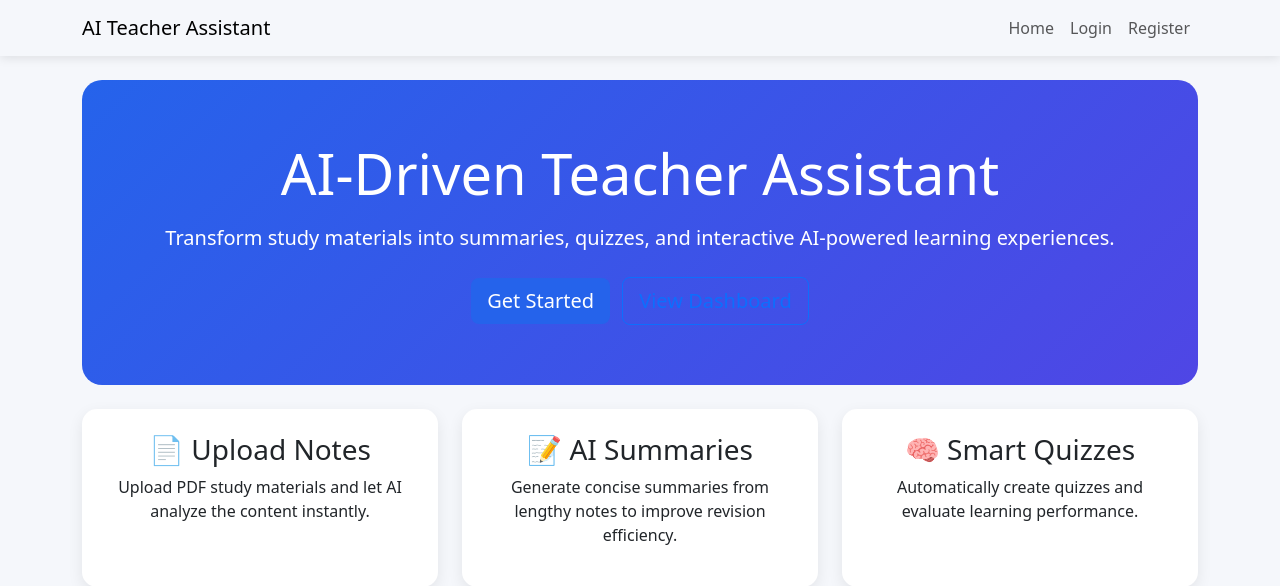
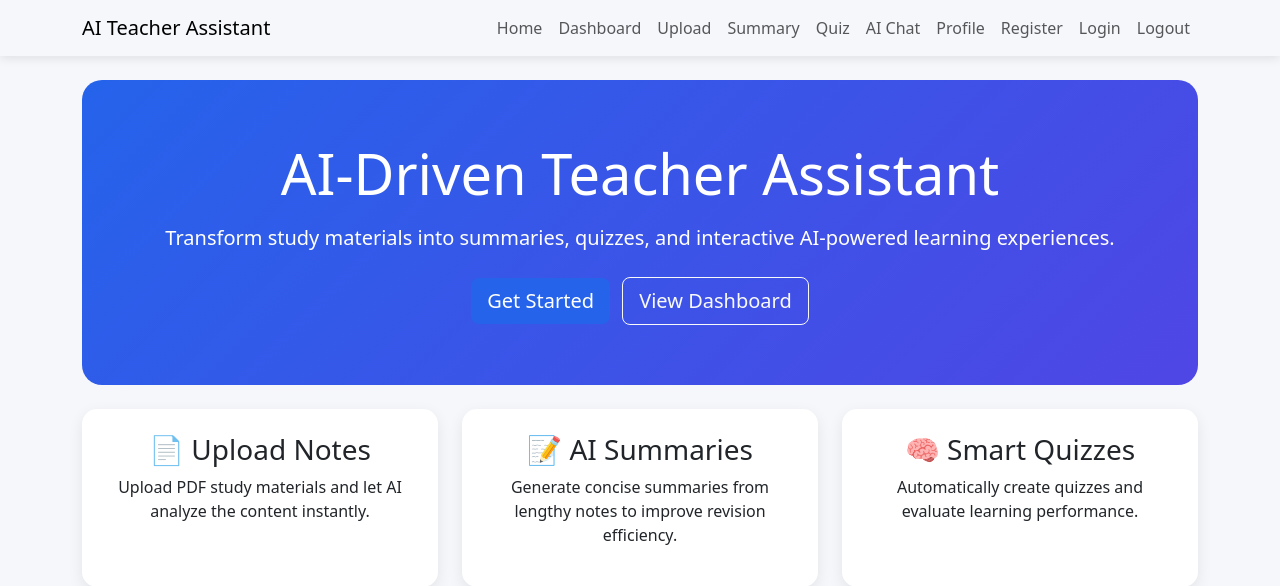
Before and after one commit to prathyusha031/AI-Driven-Teacher-Assistant, a Django app: page / in a window 1280 px wide. Shown: the top 586 px of the page. Run offline with Django 5.2, Linux system fonts and the light colour scheme.

Commit message:
Improve homepage navigation and UI

```diff
--- a/templates/base.html
+++ b/templates/base.html
@@ -59,35 +59,23 @@
 
     <a class="nav-link" href="/">Home</a>
 
-    {% if user.is_authenticated %}
+    <a class="nav-link" href="/dashboard/">Dashboard</a>
 
-        <a class="nav-link" href="/dashboard/">Dashboard</a>
+    <a class="nav-link" href="/upload/">Upload</a>
 
-        <a class="nav-link" href="/upload/">Upload</a>
+    <a class="nav-link" href="/summary/">Summary</a>
 
-        <a class="nav-link" href="/quiz/">Quiz</a>
+    <a class="nav-link" href="/quiz/">Quiz</a>
 
-        <a class="nav-link" href="/summary/">Summary</a>
+    <a class="nav-link" href="/chat/">AI Chat</a>
 
-        <a class="nav-link" href="/chat/">AI Chat</a>
+    <a class="nav-link" href="/profile/">Profile</a>
 
-        <a class="nav-link" href="/profile/">Profile</a>
+    <a class="nav-link" href="/register/">Register</a>
 
-        <a class="nav-link" href="{% url 'logout' %}">
-            Logout
-        </a>
+    <a class="nav-link" href="/login/">Login</a>
 
-    {% else %}
-
-        <a class="nav-link" href="{% url 'login' %}">
-            Login
-        </a>
-
-        <a class="nav-link" href="{% url 'register' %}">
-            Register
-        </a>
-
-    {% endif %}
+    <a class="nav-link" href="/logout/">Logout</a>
 
 </div>
 
--- a/templates/home.html
+++ b/templates/home.html
@@ -19,7 +19,7 @@
             Get Started
         </a>
 
-        <a href="/dashboard/" class="btn btn-outline-primary btn-lg">
+        <a href="/dashboard/" class="btn btn-outline-light btn-lg">
             View Dashboard
         </a>
 
@@ -30,48 +30,39 @@
 <div class="row">
 
     <div class="col-md-4">
-
+        <a href="/upload/" style="text-decoration:none;color:inherit;">
             <div class="card p-4 h-100 text-center">
-
                 <h3>📄 Upload Notes</h3>
-
                 <p>
                     Upload PDF study materials and let AI analyze
                     the content instantly.
                 </p>
-
             </div>
-
+        </a>
     </div>
 
     <div class="col-md-4">
-
+        <a href="/summary/" style="text-decoration:none;color:inherit;">
             <div class="card p-4 h-100 text-center">
-
                 <h3>📝 AI Summaries</h3>
-
                 <p>
                     Generate concise summaries from lengthy notes
                     to improve revision efficiency.
                 </p>
-
             </div>
-
+        </a>
     </div>
 
     <div class="col-md-4">
-
+        <a href="/quiz/" style="text-decoration:none;color:inherit;">
             <div class="card p-4 h-100 text-center">
-
                 <h3>🧠 Smart Quizzes</h3>
-
                 <p>
                     Automatically create quizzes and evaluate
                     learning performance.
                 </p>
-
             </div>
-
+        </a>
     </div>
 
 </div>
@@ -81,48 +72,39 @@
 <div class="row">
 
     <div class="col-md-4">
-
+        <a href="/chat/" style="text-decoration:none;color:inherit;">
             <div class="card p-4 h-100 text-center">
-
                 <h3>💬 AI Chat</h3>
-
                 <p>
                     Ask questions directly from uploaded notes
                     and receive contextual answers.
                 </p>
-
             </div>
-
+        </a>
     </div>
 
     <div class="col-md-4">
-
+        <a href="/dashboard/" style="text-decoration:none;color:inherit;">
             <div class="card p-4 h-100 text-center">
-
                 <h3>📊 Analytics</h3>
-
                 <p>
                     Track quiz scores, performance metrics,
                     and learning progress.
                 </p>
-
             </div>
-
+        </a>
     </div>
 
     <div class="col-md-4">
-
+        <a href="/dashboard/" style="text-decoration:none;color:inherit;">
             <div class="card p-4 h-100 text-center">
-
                 <h3>📥 Export Results</h3>
-
                 <p>
                     Download AI-generated summaries for future
                     study and revision.
                 </p>
-
             </div>
-
+        </a>
     </div>
 
 </div>
@@ -138,48 +120,35 @@
     <div class="row text-center">
 
         <div class="col-md-3">
-
             <h1>1️⃣</h1>
-
             <h5>Upload Notes</h5>
-
             <p>Upload PDF study materials.</p>
-
         </div>
 
         <div class="col-md-3">
-
             <h1>2️⃣</h1>
-
             <h5>Generate Summary</h5>
-
             <p>AI creates concise notes.</p>
-
         </div>
 
         <div class="col-md-3">
-
             <h1>3️⃣</h1>
-
             <h5>Take Quiz</h5>
-
             <p>Test understanding instantly.</p>
-
         </div>
 
         <div class="col-md-3">
-
             <h1>4️⃣</h1>
-
             <h5>Chat With AI</h5>
-
             <p>Ask questions from your notes.</p>
+        </div>
 
     </div>
 
 </div>
 
-</div>
+<br>
+
 <div class="card p-4 text-center">
 
     <h4>AI-Driven Teacher Assistant</h4>
@@ -197,4 +166,5 @@
     </p>
 
 </div>
+
 {% endblock %}
```
Lines whose indentation alone changed are shown as unchanged.
